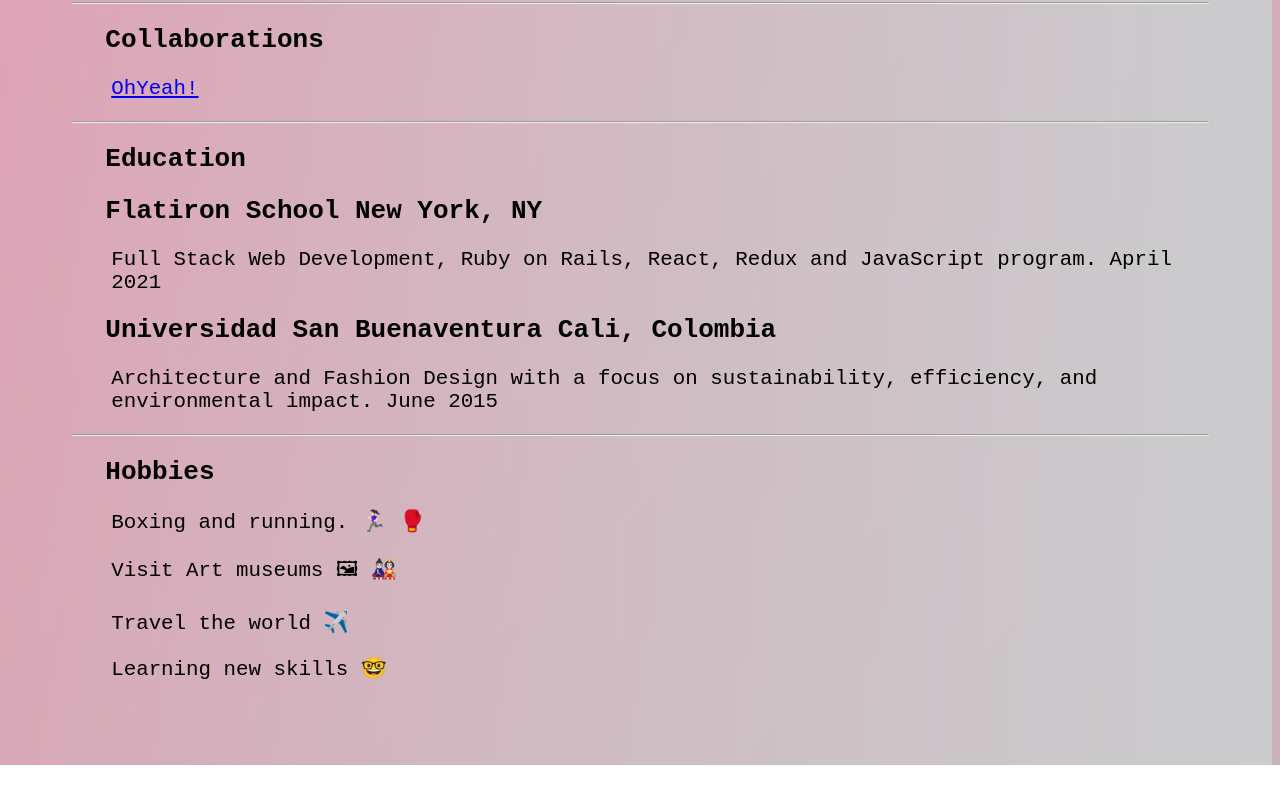
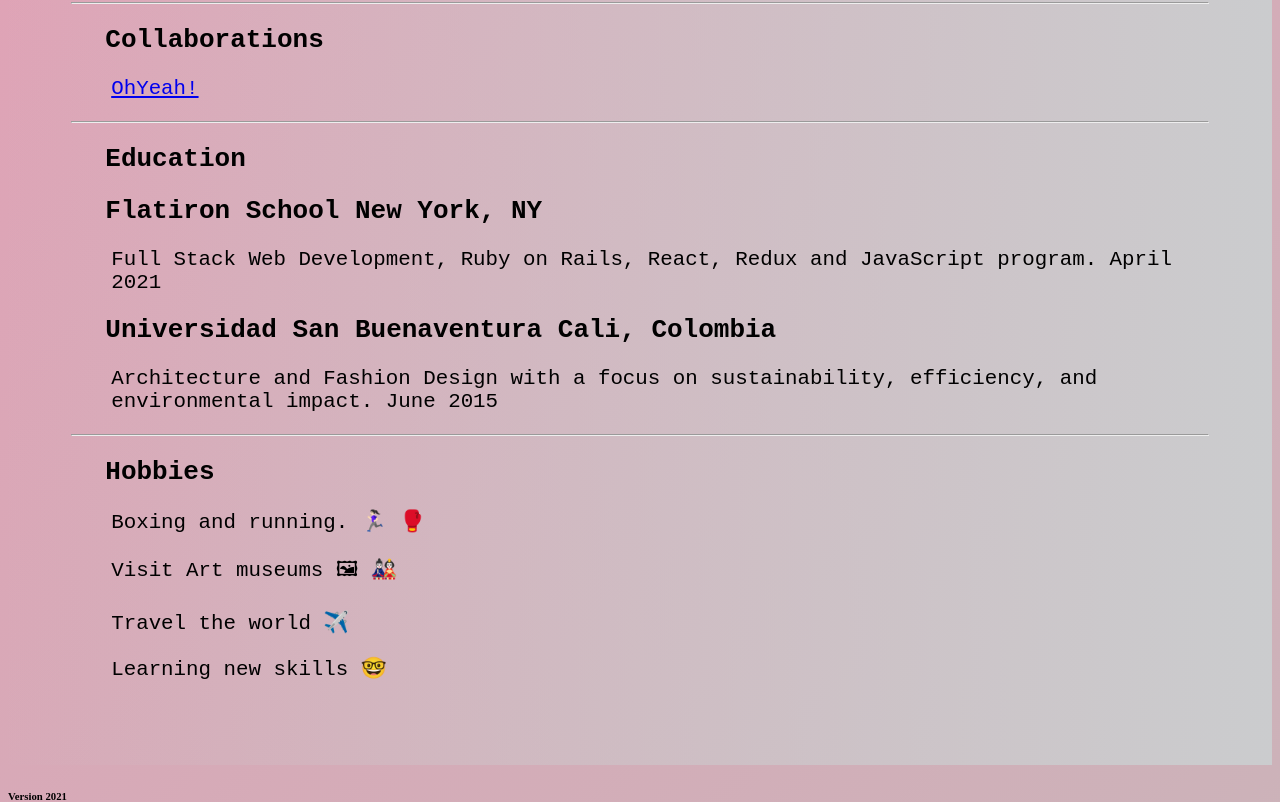
Before and after one commit to sarisgar28/sara-portfolio, a Next.js app: page / in a window 1280 px wide. Shown: the part 1749-2551 px from the top of the page. Before the commit the page ends 2514 px from the top, so only its background shows below. Built offline with nearby package versions, Linux system fonts and the light colour scheme.

Commit message:
finished'

```diff
--- a/pages/index.js
+++ b/pages/index.js
@@ -158,7 +158,7 @@ export default function Home() {
        </Card>
        </Row>
 
-
+    <h6>Version 2021</h6>
 
      </Container>
 
```
Also changed, not shown: 1 other file (tests, documents, lock files or other folders).
